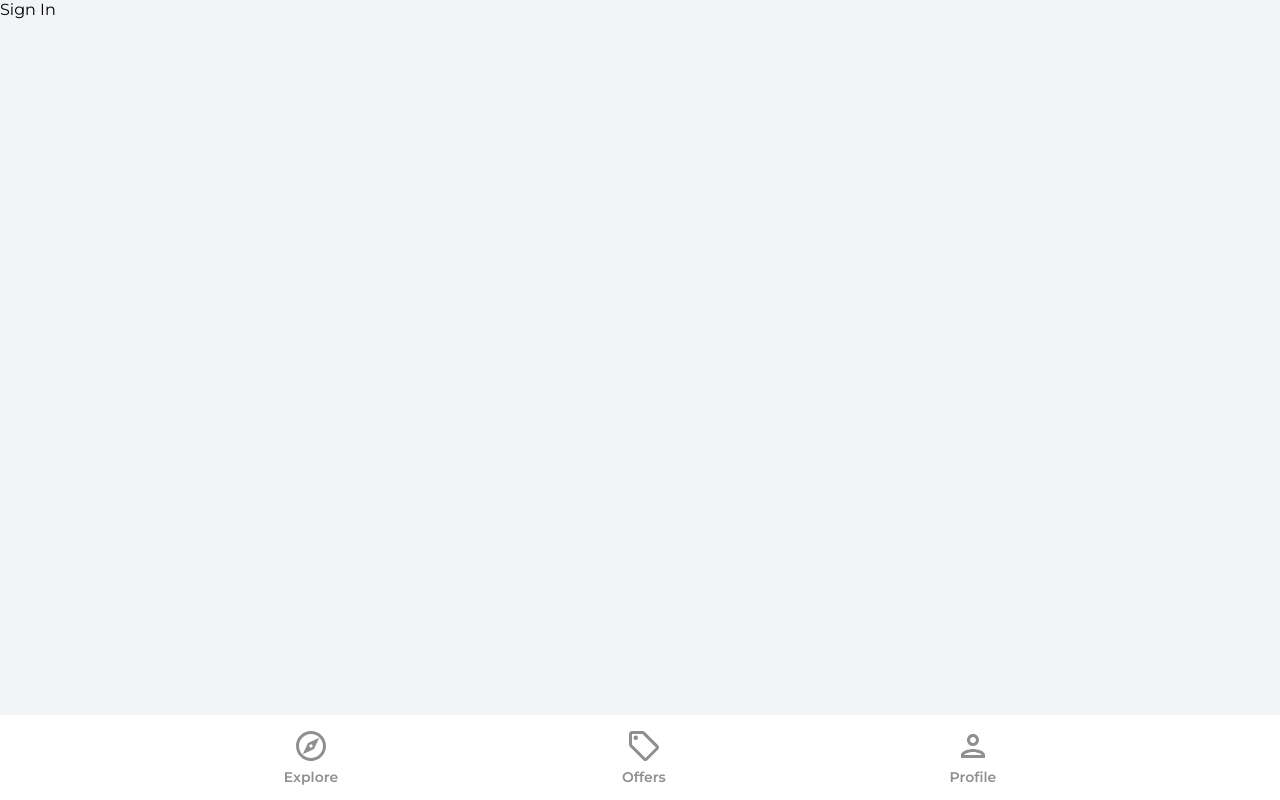
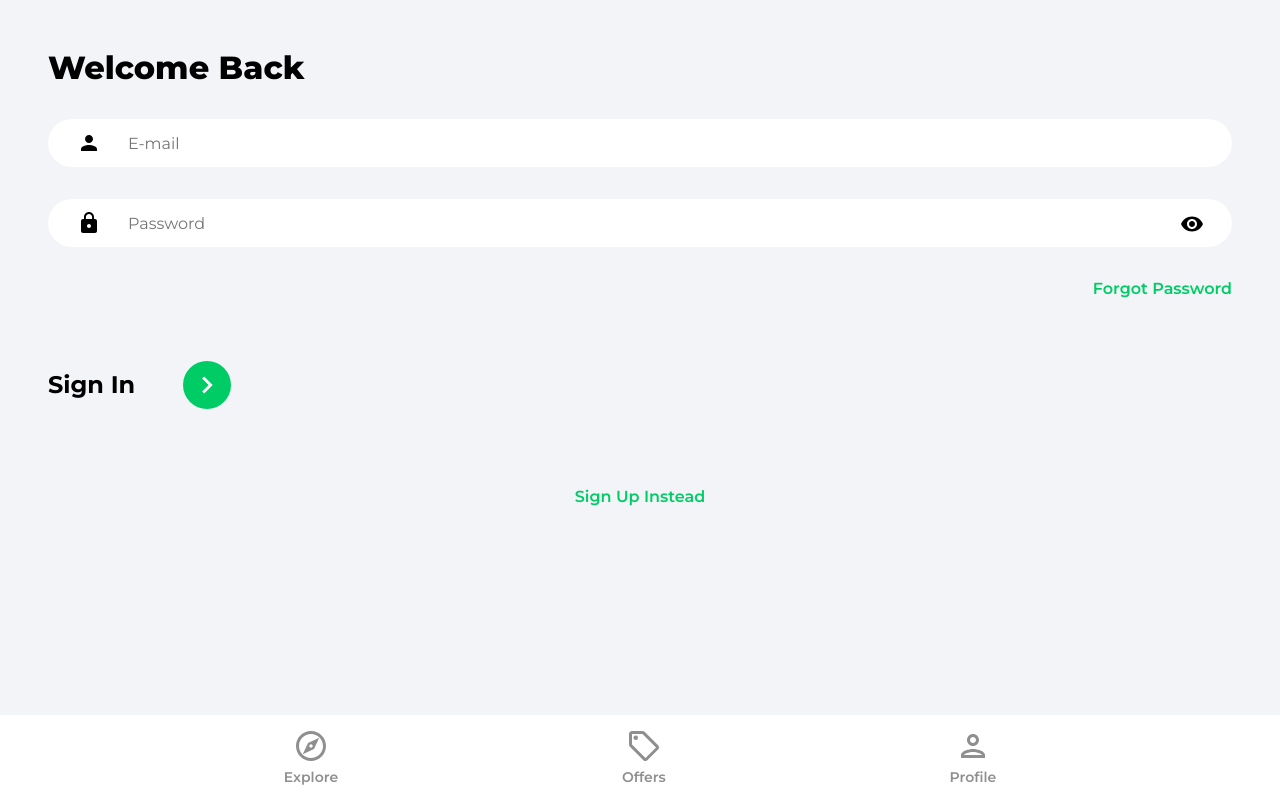
Before and after one commit to t-kalden/House-Marketplace-App, a React (Create React App) app: page /sign-in in a window 1280 px wide. Built offline with nearby package versions, Linux system fonts and the light colour scheme.

Commit message:
Render and implement simple signin logic

```diff
--- a/src/pages/SignIn.jsx
+++ b/src/pages/SignIn.jsx
@@ -1,7 +1,67 @@
+import { useState } from "react"
+import { Link, useNavigate } from "react-router-dom"
+import { ReactComponent as ArrowRightIcon } from '../assets/svg/keyboardArrowRightIcon.svg'
+import visibilityIcon from '../assets/svg/visibilityIcon.svg'
+
 function SignIn() {
-    return (
-      <div>Sign In</div>
-    )
+  const [ showPassword, setShowPassword ] = useState(false)
+  const [ formData, setFormData ] = useState({
+    email: '',
+    password: ''
+  })
+
+  const { email, password } = formData
+
+  const navigate = useNavigate()
+
+  const onChange = (e) => {
+    setFormData((prevState)=> ({
+      ...prevState,
+      [e.target.id] : e.target.value,
+    }))
+
+    e.preventDefault()
   }
 
-  export default SignIn
+  return(
+    <>
+    <div className="pageContainer">
+
+      <header>
+        <p className="pageHeader">Welcome Back</p>
+      </header>
+
+      <form>
+        <input type="text" name="email" id="email"
+            className="emailInput"
+            placeholder="E-mail" value={email}
+            onChange={onChange}/>
+
+        <div className="passwordInputDiv">
+            <input type={showPassword ? 'text' : 'password'}
+            className="passwordInput" placeholder="Password"
+            id="password" value={password}
+            onChange={onChange}/>
+
+            <img src={visibilityIcon} alt="Show Password"
+                className="showPassword"
+                onClick={(prevState) => setShowPassword(prevState, !showPassword)}
+              />
+        </div>
+        <Link to='/forgot-password' className="forgotPasswordLink">Forgot Password</Link>
+        <div className="signInBar">
+          <p className="signInText">Sign In</p>
+          <button className="signInButton">
+            <ArrowRightIcon fill="#fff" width='34px' height='34px'/>
+          </button>
+        </div>
+      </form>
+
+      {/* Google OAuth */}
+      <Link to='/sign-up' className="registerLink">Sign Up Instead</Link>
+    </div>
+    </>
+  )
+}
+
+export default SignIn
```
